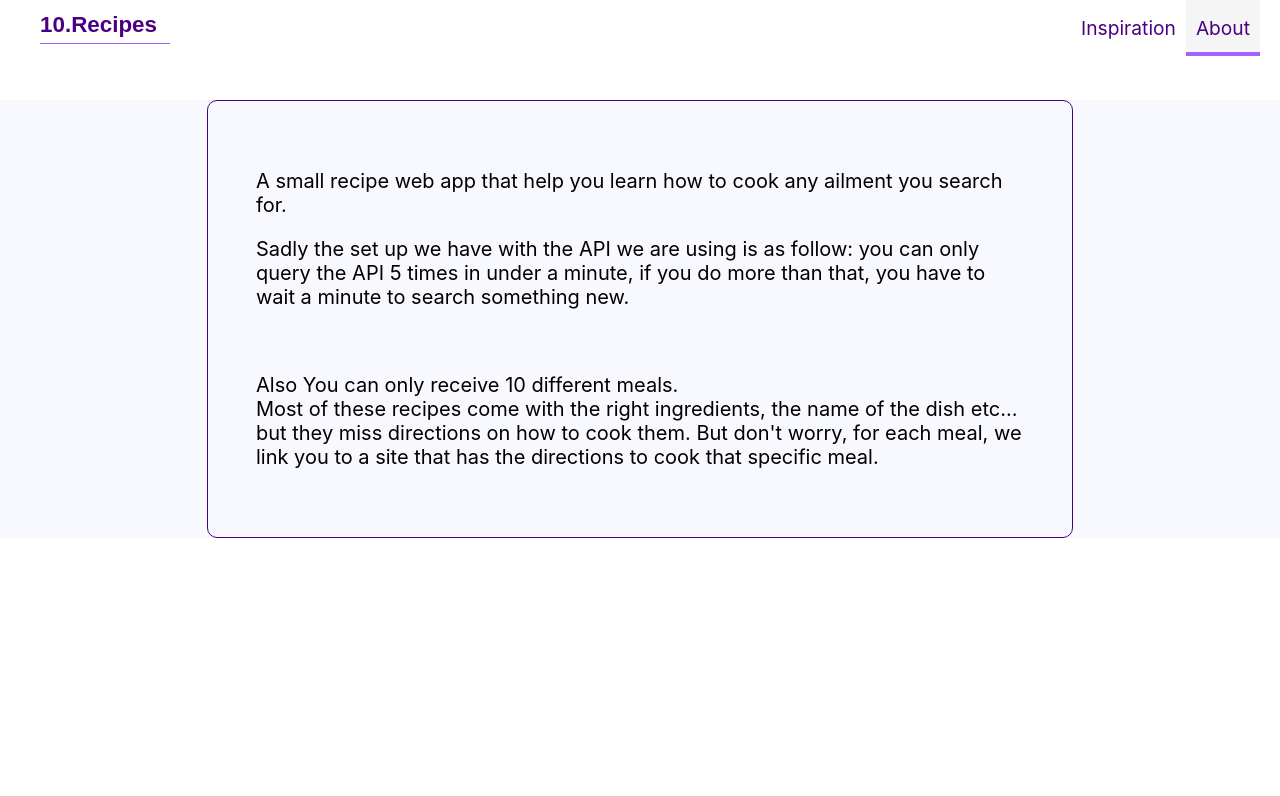
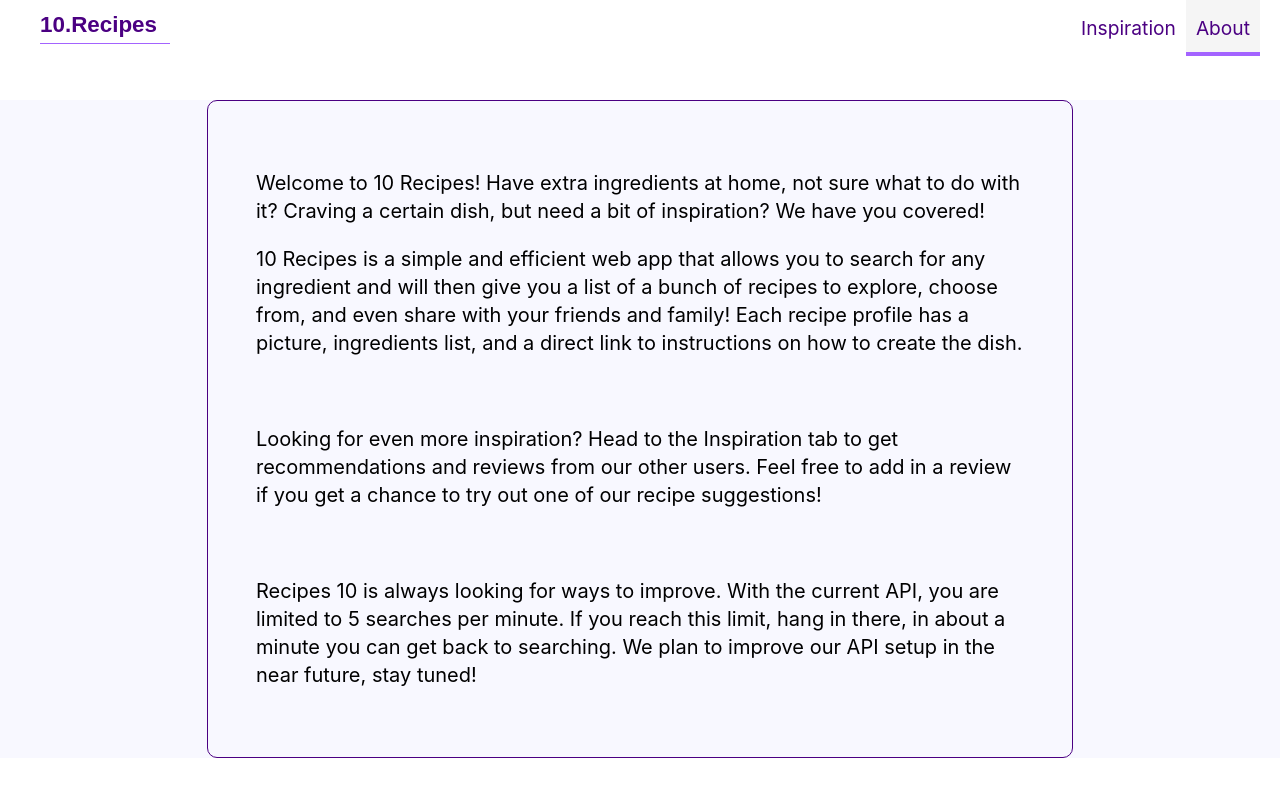
Before and after one commit to cedobayiha/RecipeGen, a React (Create React App) app: page /about in a window 1280 px wide. Shown: the top 796 px of the page. Built offline with nearby package versions, Linux system fonts and the light colour scheme.

Commit message:
minor improvements

```diff
--- a/src/Components/About/About.js
+++ b/src/Components/About/About.js
@@ -6,14 +6,15 @@ const about = (props) => {
 
   return (
     <Aux>
-      <div className={styles.Img}></div>
+
       <div className={styles.About}>
-        <p>A small recipe web app that help you learn how to cook any ailment you search for.</p>
+        <p>Welcome to 10 Recipes! Have extra ingredients at home, not sure what to do with it? Craving a certain dish, but need a bit of inspiration? We have you covered!</p>
 
-        <p>Sadly the set up we have with the API we are using is as follow: you can only query the API 5 times in under a minute, if you do more than that, you have to wait a minute to search something new.</p> <br />
+        <p>10 Recipes is a simple and efficient web app that allows you to search for any ingredient and will then give you a list of a bunch of recipes to explore, choose from, and even share with your friends and family! Each recipe profile has a picture, ingredients list, and a direct link to instructions on how to create the dish.</p> <br />
 
-        <p>Also You can only receive 10 different meals. <br />
-          Most of these recipes come with the right ingredients, the name of the dish etc... but they miss directions on how to cook them. But don't worry, for each meal, we link you to a site that has the directions to cook that specific meal. </p>
+        <p>Looking for even more inspiration? Head to the Inspiration tab to get recommendations and reviews from our other users. Feel free to add in a review if you get a chance to try out one of our recipe suggestions! </p> <br />
+
+        <p>Recipes 10 is always looking for ways to improve. With the current API, you are limited to 5 searches per minute. If you reach this limit, hang in there, in about a minute you can get back to searching. We plan to improve our API setup in the near future, stay tuned!</p>
       </div>
     </Aux>
   )
--- a/src/Components/About/About.module.css
+++ b/src/Components/About/About.module.css
@@ -5,12 +5,13 @@
   border: #4B0082 solid 1px;
   border-radius: 10px;
   text-align: left;
+  line-height: 1.4;
 }
 
-.Img{
+/* .Img{
   width: 35%;
   background-image: url('../../Assets/img/search_mobile.jpg');
-}
+} */
 
 @media screen and (max-width: 600px){
   .About{
--- a/src/Components/FullRecipe/FullRecipe.js
+++ b/src/Components/FullRecipe/FullRecipe.js
@@ -179,7 +179,7 @@ class FullRecipe extends Component {
         </div>
 
         <div className={styles.FormEnabler}>
-          <p>* If you really liked this meal, You can leave constructive feedback to help other users.</p>
+          <p>Did you have a chance to make this recipe? If so, let Recipe 10 and our other users know what you thought of the dish! Your review will be published on our Inspiration page.</p>
           {this.state.showReview ? <button className={styles.FormEnablerHide} onClick={this.toggleReviewHandler}>Hide Review form</button> : <button className={styles.FormEnablerShow} onClick={this.toggleReviewHandler}>Review Meal</button>}
         </div>
         {rev}
--- a/src/Components/ReviewForm/ReviewForm.js
+++ b/src/Components/ReviewForm/ReviewForm.js
@@ -8,7 +8,6 @@ class ReviewForm extends Component {
     name: '',
     title: this.props.title,
     review: '',
-
   }
 
   nameChangeHandle = (e) => {
@@ -24,7 +23,8 @@ class ReviewForm extends Component {
     const submiter = {
       name: this.state.name,
       title: this.state.title,
-      review: this.state.review
+      review: this.state.review,
+      url: window.location.href
     }
 
     axios.post("https://recipes-47ca0.firebaseio.com/reviews.json", submiter)
@@ -37,6 +37,7 @@ class ReviewForm extends Component {
 
 
   render() {
+
     let disabled = true;
     if (this.state.name.length >= 2 && this.state.review.length >= 10) {
       disabled = false;
@@ -46,7 +47,7 @@ class ReviewForm extends Component {
         <form className={styles.TheForm} action="" onSubmit={this.submitHandler}>
           <input className={styles.NameInput} type="text" placeholder="Your name..." onChange={this.nameChangeHandle} value={this.state.name} />
           <input className={styles.TheFormTitle} type="text" value={this.props.title} readOnly />
-          <textarea className={styles.TheTextArea} name="" id="" cols="30" rows="10" onChange={this.reviewChangeHandler} value={this.state.review}>
+          <textarea className={styles.TheTextArea} name="" id="" cols="30" rows="10" onChange={this.reviewChangeHandler} placeholder="Your review should be at a minimum of 10 characters to a maximum of 500 characters" value={this.state.review}>
           </textarea>
           <button className={styles.TheFormBtn} disabled={disabled}>Publish</button>
         </form>
--- a/src/Components/Reviews/Review/Review.js
+++ b/src/Components/Reviews/Review/Review.js
@@ -5,7 +5,9 @@ const review = (props) => {
 
   return (
     <div className={styles.Review}>
-      <h4>{props.title}</h4>
+      <h4><a href={props.url}>
+      {props.title}
+      </a></h4>
       <p>{props.review}</p>
       <h6>by {props.name}</h6>
     </div>
--- a/src/Components/Reviews/Reviews.js
+++ b/src/Components/Reviews/Reviews.js
@@ -39,7 +39,7 @@ class Reviews extends Component {
     return (
       <div style={{ marginTop: '100px' }}>
         <form action="" className={styles.InputForm}>
-          <input className={styles.Search} type="text" placeholder="filter out reviews..." onChange={this.onSearchChange} value={this.state.filter} />
+          <input className={styles.Search} type="text" placeholder="filter out reviews by title..." onChange={this.onSearchChange} value={this.state.filter} />
         </form>
         <div>
           {
@@ -48,6 +48,7 @@ class Reviews extends Component {
               name={review.name}
               key={review.id}
               review={review.review}
+              url={review.url}
             />))
           }
         </div>
```
Also changed, not shown: firebase.json (added), 1 other file (tests, documents, lock files or other folders).
